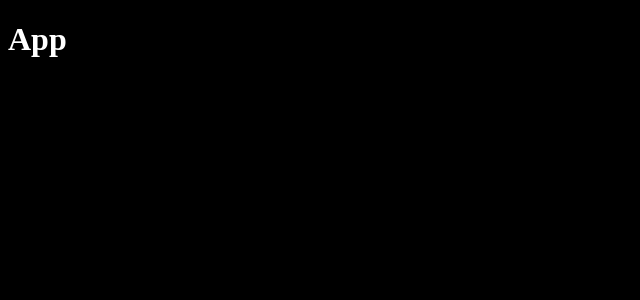
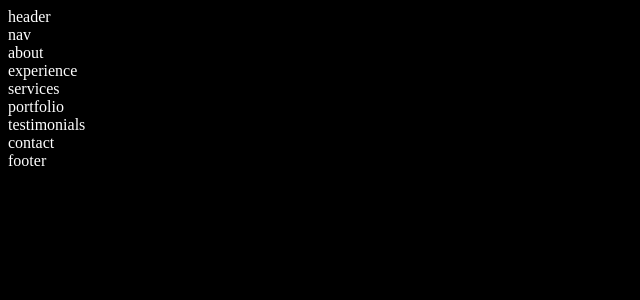
Before and after one commit to Utilitycoder/Learning-Reactjs, a React (Create React App) app in the folder portfolio-website/: page / in a window 1280 px wide. Shown: the top 300 px of the page, without its empty margins (0-640 px from the left). Built offline with nearby package versions, Linux system fonts and the light colour scheme.

Commit message:
importing components into App components

```diff
--- a/portfolio-website/src/App.jsx
+++ b/portfolio-website/src/App.jsx
@@ -1,8 +1,28 @@
+import React from 'react'
+import Header from './components/header/header'
+import Nav from './components/nav/nav'
+import About from './components/about/about'
+import Experience from './components/experience/experience'
+import Services from './components/services/services'
+import Portfolio from './components/portfolio/portfolio'
+import Testimonials from './components/testimonials/testimonials'
+import Contact from './components/contact/contact'
+import Footer from './components/footer/footer'
 
-export default function App() {
+const App = () => {
   return (
-    <div>
-      <h1>App</h1>
-    </div>
+    <>
+      <Header />
+      <Nav />
+      <About />
+      <Experience />
+      <Services />
+      <Portfolio />
+      <Testimonials />
+      <Contact />
+      <Footer />
+    </>
   )
 }
+
+export default App
--- a/portfolio-website/src/components/experience/experience.jsx
+++ b/portfolio-website/src/components/experience/experience.jsx
@@ -0,0 +1,10 @@
+import React from 'react'
+import './experience.css'
+
+const experience = () => {
+  return (
+    <div>experience</div>
+  )
+}
+
+export default experience
```
